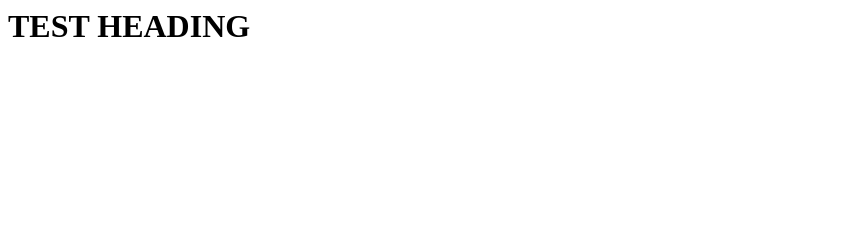
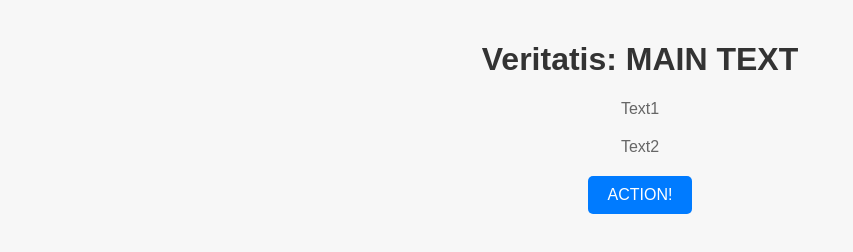
Before and after one commit to seha-sahin/seha-sahin.github.io, a plain HTML site: page index.html in a window 1280 px wide. Shown: the whole page, without its empty margins (0-853 px from the left). Drawn offline with Linux system fonts and the light colour scheme.

Commit message:
add sample content

```diff
--- a/index.html
+++ b/index.html
@@ -1 +1,49 @@
-<h1>TEST HEADING</h1>
+<!DOCTYPE html>
+<html lang="en">
+<head>
+    <meta charset="UTF-8">
+    <meta name="viewport" content="width=device-width, initial-scale=1.0">
+    <title>Veritatis</title>
+    <style>
+        body {
+            font-family: Arial, sans-serif;
+            margin: 0;
+            padding: 0;
+            background-color: #f7f7f7;
+        }
+        .container {
+            max-width: 800px;
+            margin: 0 auto;
+            padding: 20px;
+            text-align: center;
+        }
+        h1 {
+            color: #333;
+        }
+        p {
+            color: #666;
+            margin-bottom: 20px;
+        }
+        .cta-button {
+            display: inline-block;
+            padding: 10px 20px;
+            background-color: #007bff;
+            color: #fff;
+            text-decoration: none;
+            border-radius: 5px;
+            transition: background-color 0.3s ease;
+        }
+        .cta-button:hover {
+            background-color: #0056b3;
+        }
+    </style>
+</head>
+<body>
+    <div class="container">
+        <h1>Veritatis: MAIN TEXT</h1>
+        <p>Text1</p>
+        <p>Text2</p>
+        <a href="#" class="cta-button">ACTION!</a>
+    </div>
+</body>
+</html>
```
